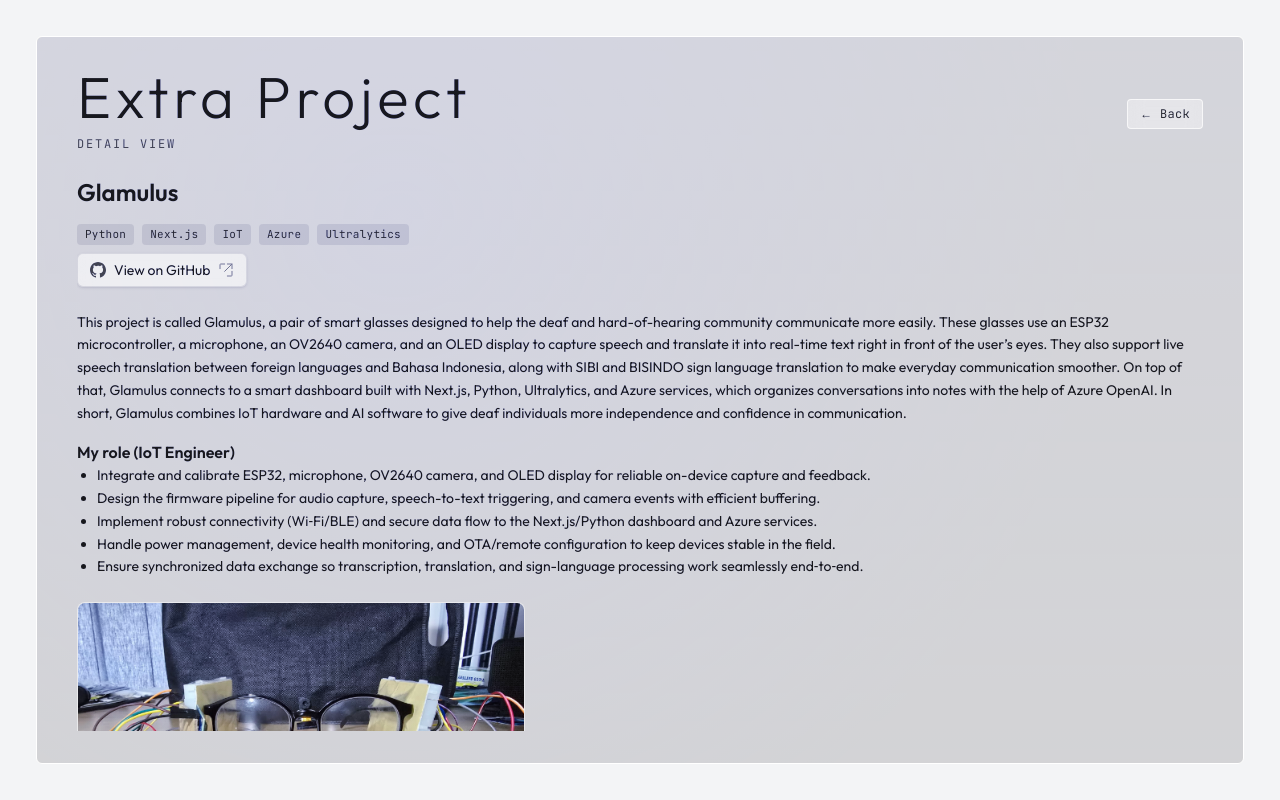
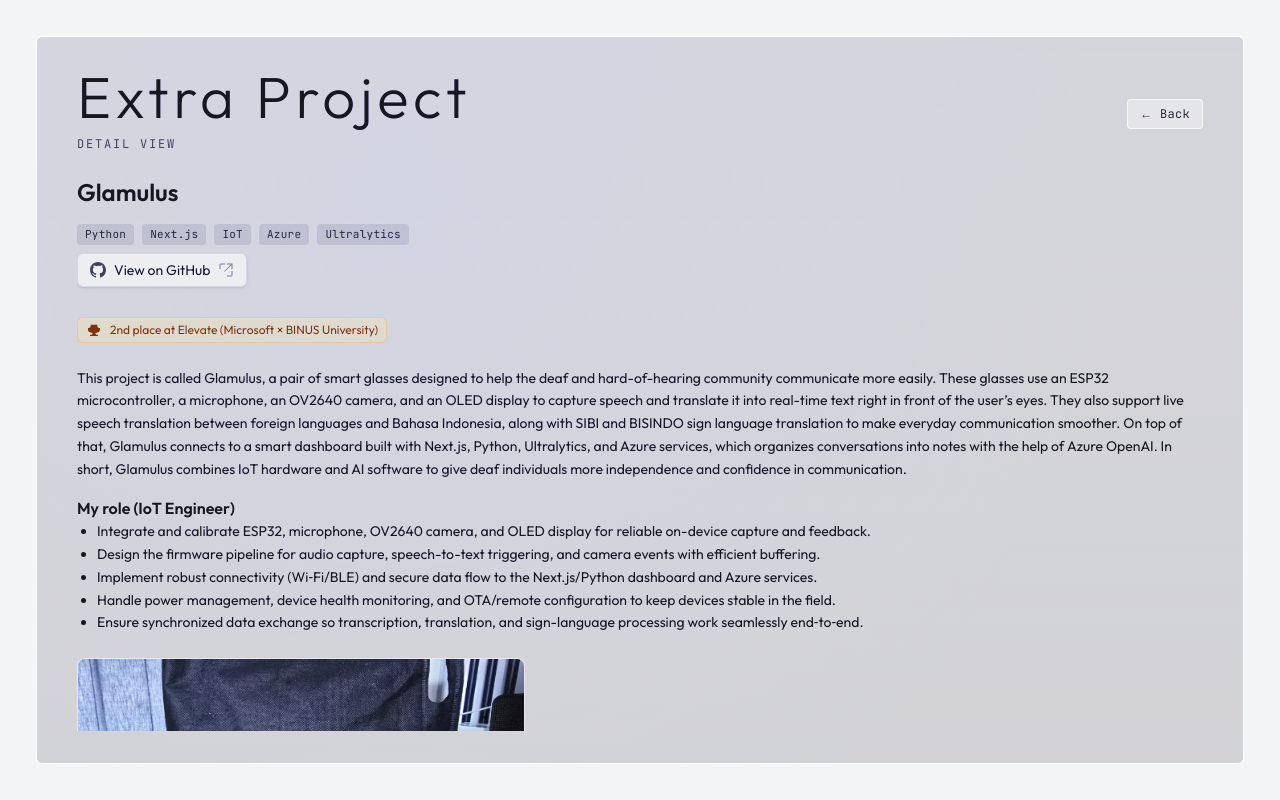
Before and after one commit to Jasonnn13/portfolio, a Next.js app: page /extra/glamulus in a window 1280 px wide. Built offline with nearby package versions, Linux system fonts and the light colour scheme.

Commit message:
feat: reorder Aisee project entry in PROJECTS array for consistency feat: add achievement highlight for 2nd place at Elevate in Glamulus page

```diff
--- a/src/app/extra/glamulus/page.tsx
+++ b/src/app/extra/glamulus/page.tsx
@@ -29,6 +29,7 @@
           <svg aria-hidden="true" viewBox="0 0 24 24" className="h-4 w-4 fill-current opacity-80 group-hover:opacity-100 transition-opacity">
             <path d="M12 0C5.37 0 0 5.37 0 12c0 5.3 3.438 9.8 8.207 11.387.6.113.793-.26.793-.577 0-.285-.01-1.04-.016-2.04-3.338.726-4.042-1.61-4.042-1.61-.546-1.39-1.333-1.76-1.333-1.76-1.09-.746.083-.731.083-.731 1.205.085 1.84 1.237 1.84 1.237 1.07 1.835 2.807 1.305 3.492.998.108-.776.418-1.305.762-1.606-2.665-.304-5.466-1.332-5.466-5.93 0-1.31.468-2.382 1.236-3.22-.124-.303-.536-1.524.117-3.176 0 0 1.008-.322 3.3 1.23a11.5 11.5 0 013.004-.404c1.02.005 2.047.138 3.004.404 2.29-1.552 3.296-1.23 3.296-1.23.655 1.652.243 2.873.12 3.176.77.838 1.235 1.91 1.235 3.22 0 4.61-2.807 5.624-5.48 5.92.43.37.823 1.096.823 2.21 0 1.595-.014 2.88-.014 3.272 0 .32.192.694.8.576C20.565 21.796 24 17.297 24 12 24 5.37 18.63 0 12 0z"/>
           </svg>
+
           <span>View on GitHub</span>
           <svg aria-hidden="true" viewBox="0 0 24 24" className="h-4 w-4 text-neutral-500 dark:text-neutral-400 group-hover:text-neutral-700 dark:group-hover:text-neutral-200 transition-colors">
             <path d="M14 3h7v7" fill="none" stroke="currentColor" strokeWidth="1.5" strokeLinecap="round" strokeLinejoin="round"/>
@@ -38,6 +39,12 @@
           </svg>
         </a>
       </header>
+        <div className="not-prose mt-1.5 inline-flex items-center gap-2 rounded-md border border-amber-500/30 bg-amber-200/30 px-2 py-1 text-xs text-amber-900 dark:border-amber-400/30 dark:bg-amber-500/10 dark:text-amber-200">
+          <svg aria-hidden="true" viewBox="0 0 24 24" className="h-4 w-4">
+            <path d="M7 4h10v2a3 3 0 0 0 3 3h1v2a5 5 0 0 1-5 5h-2l1 3h3v2H6v-2h3l1-3H8a5 5 0 0 1-5-5V9h1a3 3 0 0 0 3-3V4Z" fill="currentColor"/>
+          </svg>
+          <span>2nd place at Elevate (Microsoft × BINUS University)</span>
+        </div>
       <section className="prose prose-neutral dark:prose-invert max-w-none text-sm leading-relaxed">
         <p>
           This project is called Glamulus, a pair of smart glasses designed to help the deaf and hard-of-hearing community communicate more easily. These glasses use an ESP32 microcontroller, a microphone, an OV2640 camera, and an OLED display to capture speech and translate it into real-time text right in front of the user’s eyes. They also support live speech translation between foreign languages and Bahasa Indonesia, along with SIBI and BISINDO sign language translation to make everyday communication smoother. On top of that, Glamulus connects to a smart dashboard built with Next.js, Python, Ultralytics, and Azure services, which organizes conversations into notes with the help of Azure OpenAI. In short, Glamulus combines IoT hardware and AI software to give deaf individuals more independence and confidence in communication.
--- a/src/lib/projects.ts
+++ b/src/lib/projects.ts
@@ -8,18 +8,18 @@
 
 export const PROJECTS: Project[] = [
   {
+    name: "Glamulus",
+    slug: "glamulus",
+    description: "Glamulus is a pair of AI-powered smart glasses that combine IoT hardware and Azure-based AI to provide real-time speech-to-text, translation, and sign language support for the deaf and hard-of-hearing community.",
+    stack: ["Python", "Next.js", "IoT", "Azure", "Ultralytics"],
+    url: "/extra/glamulus",
+  },
+  {
     name: "Aisee",
     slug: "aisee",
     description: "AiSee is an AI-powered attendance and cheating detection system that integrates computer vision, web tools, and IoT devices.",
     stack: ["Python", "Streamlit", "OpenCV", "Firebase", "Cloudinary", "IoT"],
     url: "/extra/aisee",
-  },
-  {
-    name: "Glamulus",
-    slug: "glamulus",
-    description: "Glamulus is a pair of AI-powered smart glasses that combine IoT hardware and Azure-based AI to provide real-time speech-to-text, translation, and sign language support for the deaf and hard-of-hearing community.",
-    stack: ["Python", "Next.js", "IoT", "Azure", "Ultralytics"],
-    url: "/extra/glamulus",
   },
   {
     name: "Leluri",
```
